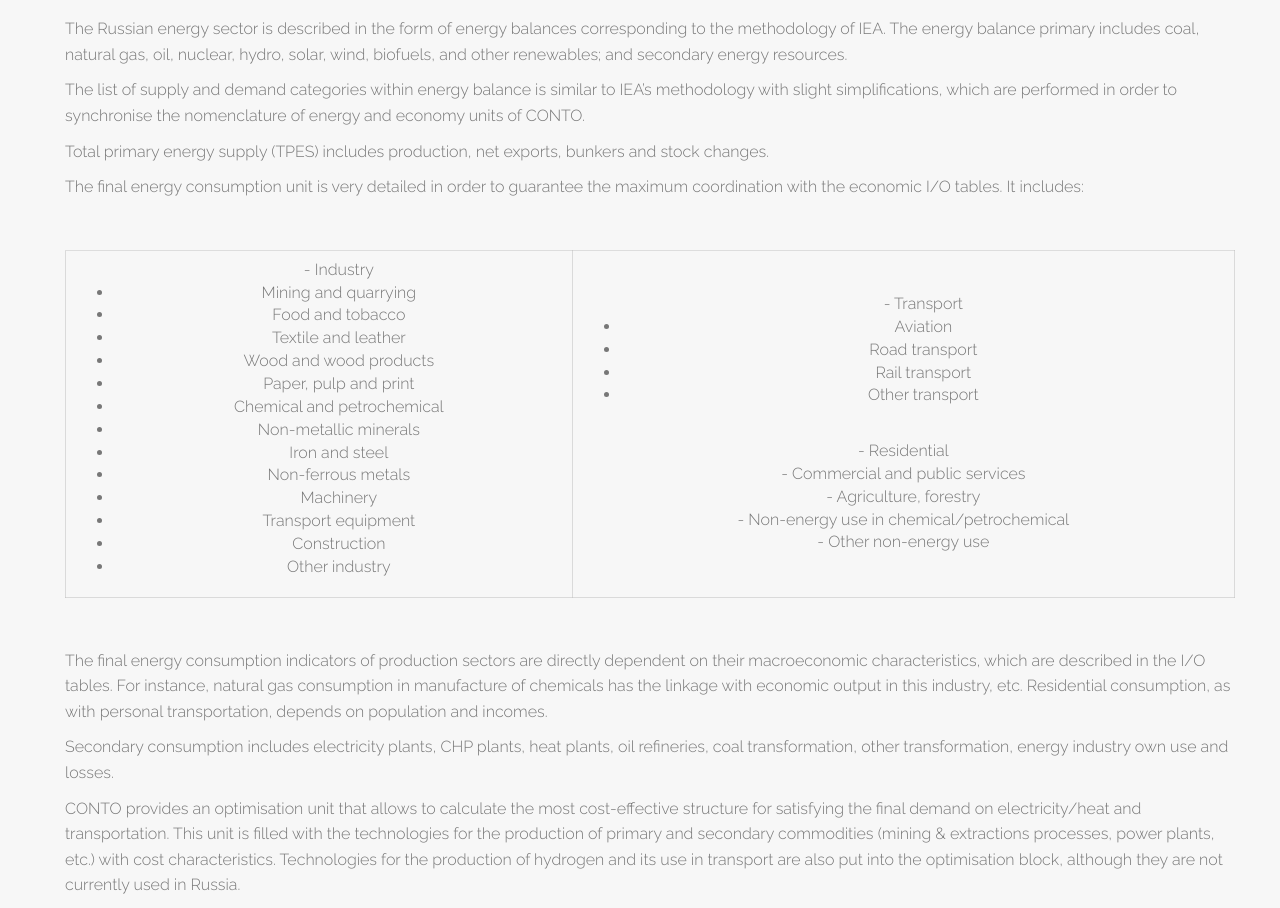
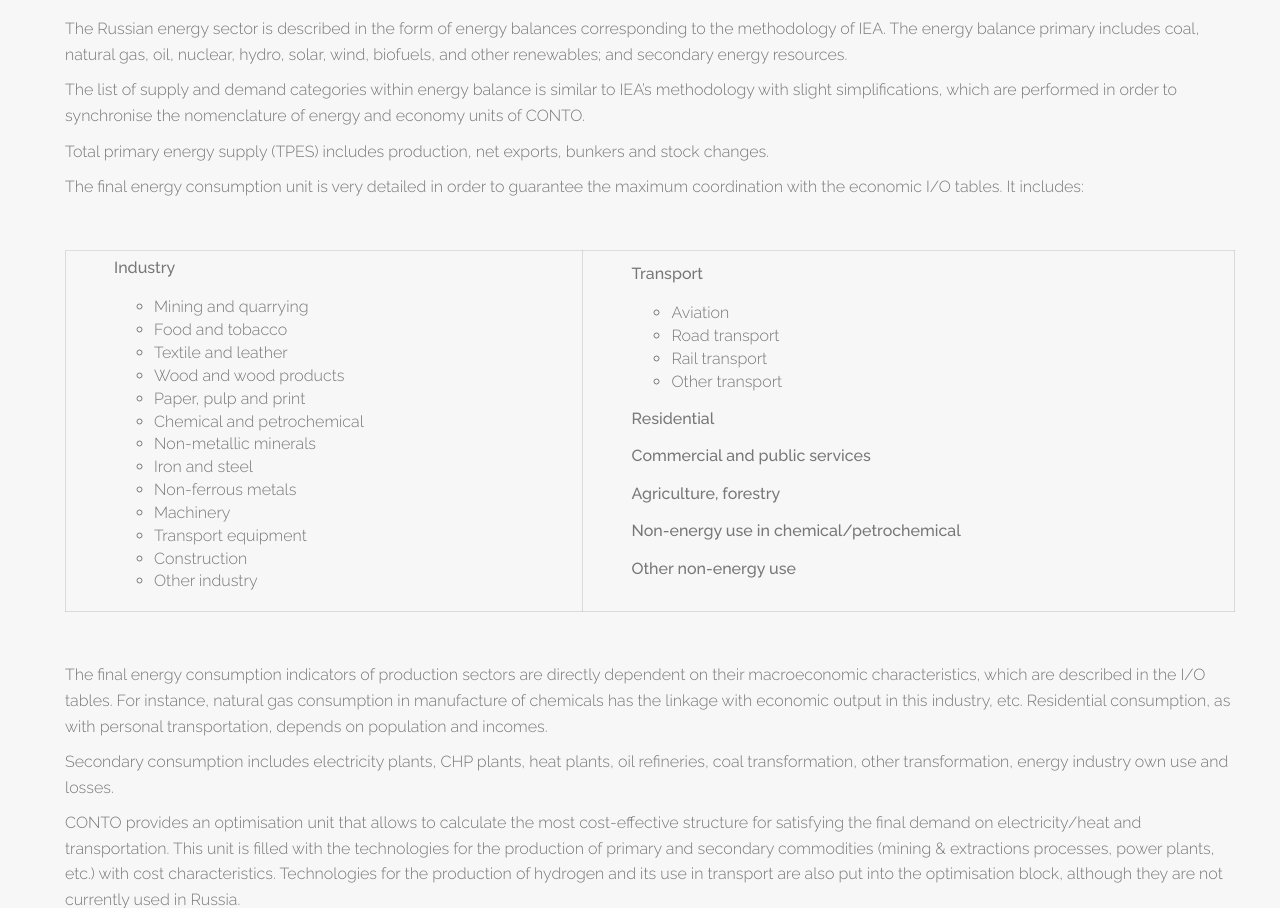
Before and after one commit to sskalidakis/i2am_paris, a Django app: template i2amparis_main/templates/i2amparis_main/detailed_conto.html in a window 1280 px wide. Shown: the part 1876-2784 px from the top of the page. Run offline with Django 3.2, Linux system fonts and the light colour scheme; the template is opened without the code that fills it, so the values that code supplies are empty; some libraries are stand-ins or nearby versions.

Commit message:
- some more minor fixes

```diff
--- a/i2amparis_main/templates/i2amparis_main/detailed_conto.html
+++ b/i2amparis_main/templates/i2amparis_main/detailed_conto.html
@@ -574,7 +574,11 @@
                                     <tr>
                                         <td>
                                             <ul>
-                                                - Industry
+                                                <li style="list-style:none">
+                                                <h5 style="text-align: left">Industry</h5>
+                                                </li>
+                                                <li style="list-style:none">
+                                                <ul style="text-align: left">
                                                     <li>Mining and quarrying</li>
                                                     <li>Food and tobacco</li>
                                                     <li>Textile and leather</li>
@@ -589,20 +593,40 @@
                                                     <li>Construction</li>
                                                     <li>Other industry</li>
                                                 </ul>
+                                                </li>
+                                            </ul>
                                         </td>
                                         <td>
                                             <ul>
-                                                - Transport
+                                                <li style="list-style:none">
+                                                    <h5 style="text-align: left">Transport</h5>
+                                                </li>
+                                                <li style="list-style:none">
+                                                    <ul style="text-align: left;margin-bottom: 1em">
                                                         <li>Aviation</li>
                                                         <li>Road transport</li>
                                                         <li>Rail transport</li>
                                                         <li>Other transport</li>
                                                     </ul>
-                                            <br> - Residential
-                                            <br> - Commercial and public services
-                                            <br> - Agriculture, forestry
-                                            <br> - Non-energy use in chemical/petrochemical
-                                            <br> - Other non-energy use
+                                                </li>
+                                                <li style="list-style:none">
+                                                    <h5 style="text-align: left">Residential</h5>
+                                                </li>
+                                                <li style="list-style:none">
+                                                    <h5 style="text-align: left">Commercial and public services</h5>
+                                                </li>
+                                                <li style="list-style:none">
+                                                    <h5 style="text-align: left">Agriculture, forestry</h5>
+                                                </li>
+                                                <li style="list-style:none">
+                                                    <h5 style="text-align: left">Non-energy use in
+                                                        chemical/petrochemical</h5>
+                                                </li>
+                                                <li style="list-style:none">
+                                                    <h5 style="text-align: left">Other non-energy use</h5>
+                                                </li>
+                                            </ul>
+
                                         </td>
                                     </tr>
 
@@ -634,7 +658,7 @@
                             </p>
                             <div style="text-align: center">
                                 <img style="width:80%;height:80%; margin-bottom: 2em"
-                                     src="{% static "images/gcam_core_func.png" %}">
+                                     src="{% static "images/conto_energy_system.png" %}">
                                 <div style="text-align: center">
                                     <p style="text-align: center">Representation of the CONTO energy system
                                     </p>
--- a/i2amparis_main/templates/i2amparis_main/overview_comparative_assessment_global.html
+++ b/i2amparis_main/templates/i2amparis_main/overview_comparative_assessment_global.html
@@ -1473,7 +1473,7 @@
                                                         <td>x</td>
                                                         <td>x</td>
                                                         <td>x</td>
-                                                        <td>x</td>
+                                                        <td></td>
                                                         <td>x</td>
                                                         <td>x</td>
                                                         <td>(x)</td>
@@ -1519,7 +1519,7 @@
                                                         <td></td>
                                                         <td>x</td>
                                                         <td></td>
-                                                        <td>x</td>
+                                                        <td></td>
                                                         <td>(x)</td>
                                                         <td>(x)</td>
                                                         <td></td>
```
Also changed, not shown: i2amparis_main/templates/i2amparis_main/overview_comparative_assessment_oeu.html (+5 -5 lines). Lines whose indentation alone changed are shown as unchanged.
